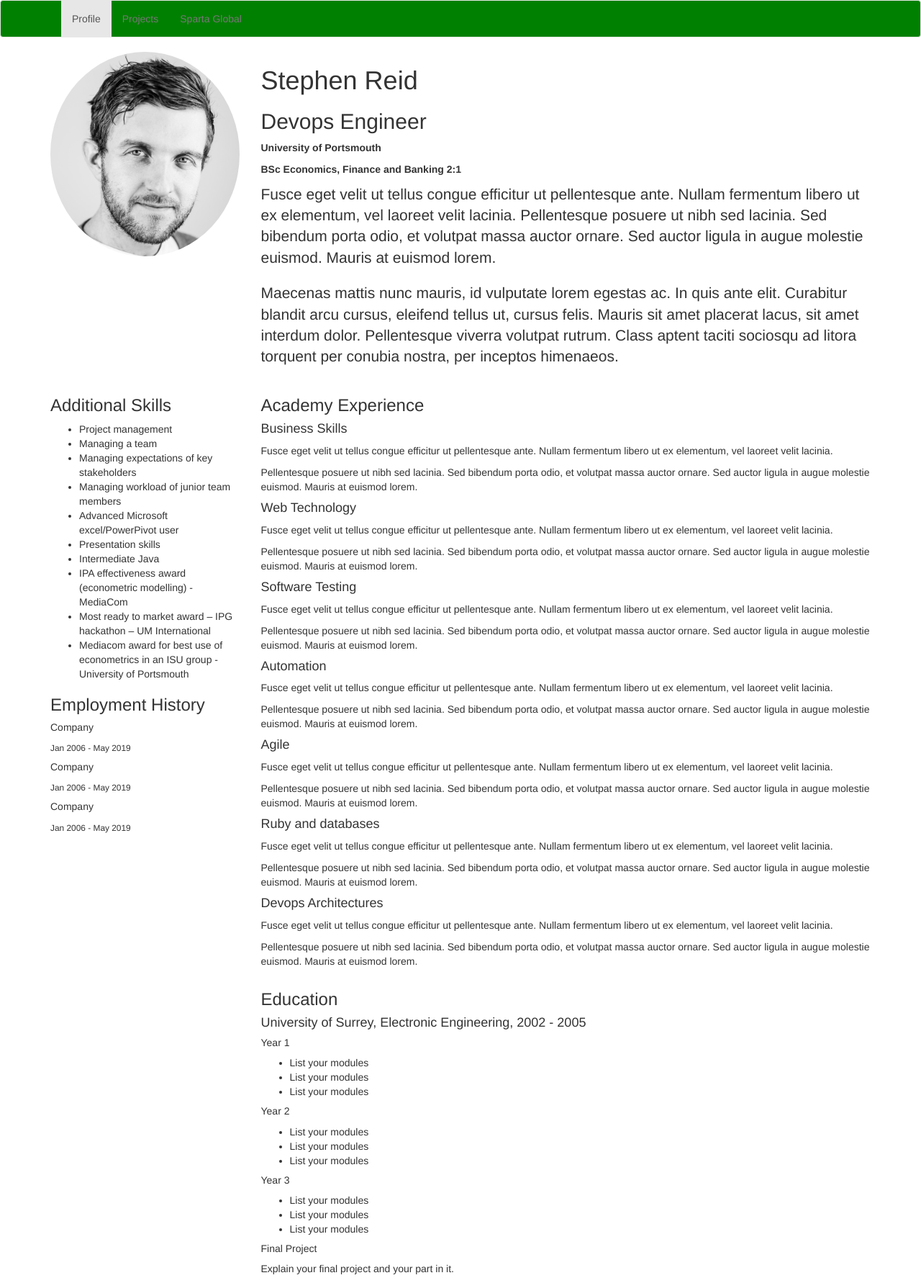
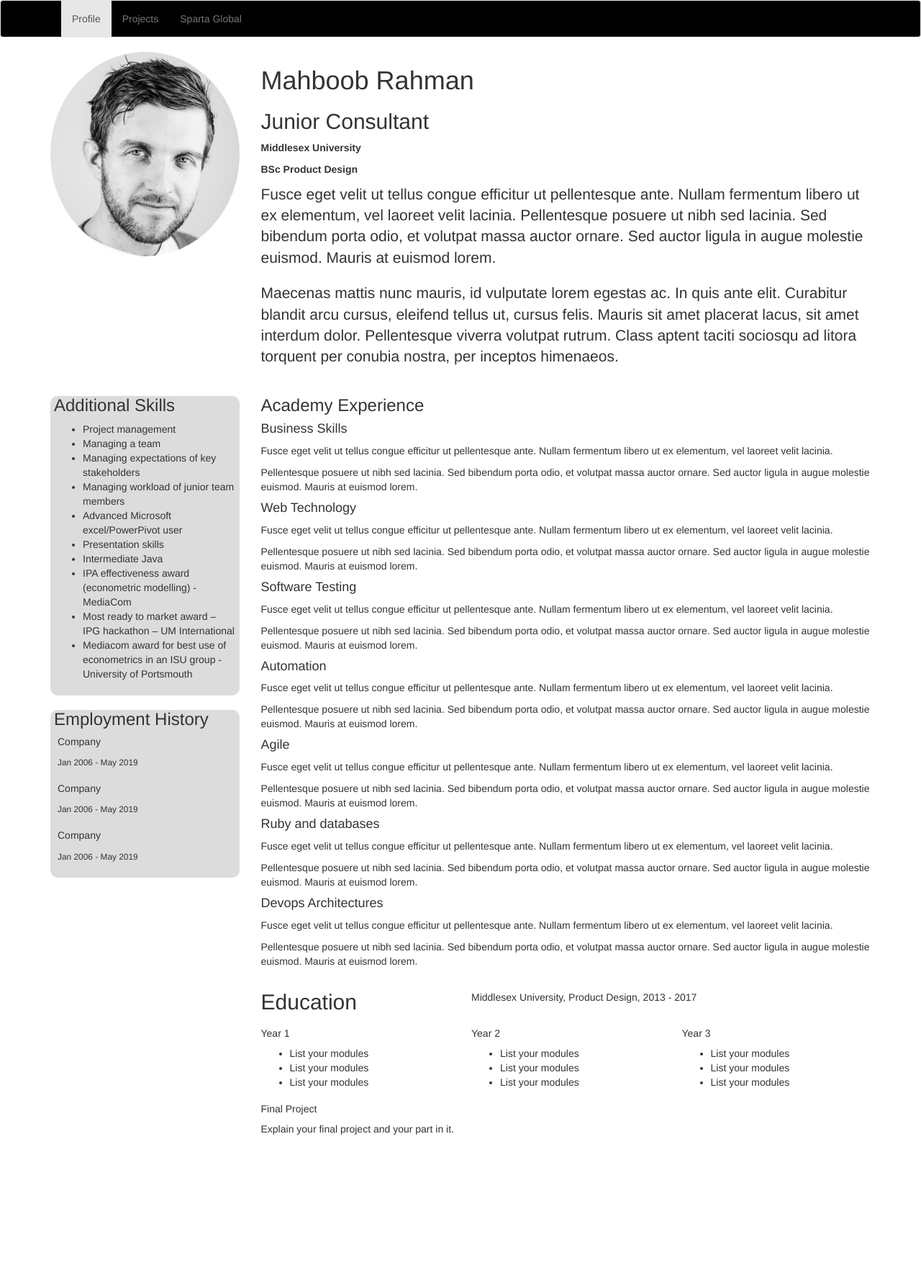
Before and after one commit to Mahboobr/sparta-global-portfolio, a PHP site: page /index.html in a window 1280 px wide. Shown: the whole page at 72% size. After the commit the page ends 1576 px from the top, so only its background shows below. Run offline with PHP 8.4, Linux system fonts and the light colour scheme; some libraries are stand-ins or nearby versions.

Commit message:
overwrote some bootstrap

```diff
--- a/css/style.css
+++ b/css/style.css
@@ -1,3 +1,17 @@
+.employment, .small-panel{
+  background-color: rgba(220,220,220,1);
+  border-radius: 10px;
+  padding-top: : 1px;
+  padding-bottom: 10px;
+  padding-left: 5px;
+  padding-right: 5px;
+}
 nav.navbar-default {
-  background: green;
+  background: black;
 }
+
+@media screen and (max-width: 768px) {
+  #headshot {
+    width: 50%;
+  }
+}
--- a/index.html
+++ b/index.html
@@ -1,7 +1,7 @@
 <!DOCTYPE html>
 <html lang="en">
 <head>
-  <title>Stephen Reid</title>
+  <title>Mahboob Rahman</title>
   <meta name="viewport" content="width=device-width, initial-scale=1.0, maximum-scale=1.0, user-scalable=no">
   <script
     src="https://code.jquery.com/jquery-3.2.1.slim.min.js"
@@ -46,17 +46,17 @@
     <div class="row" id="hero">
       <div class="col-sm-3" id="bio">
           <div id="headshot">
-            <img src="images/headshot.jpg" class="img-circle img-responsive">
+            <img src="images/headshot.jpg" class="img-circle img-responsive">  <!-- Need picture of myself-->
           </div>
       </div>
 
       <div class="col-sm-9">
-          <h1>Stephen Reid</h1>
-          <h2>Devops Engineer</h2>
+          <h1>Mahboob Rahman</h1>
+          <h2>Junior Consultant</h2>
 
           <div class="university">
-            <p><b>University of Portsmouth</b></p>
-            <p><b>BSc Economics, Finance and Banking 2:1</b></p>
+            <p><b>Middlesex University</b></p>
+            <p><b>BSc Product Design</b></p>
           </div>
 
           <div class="bio">
@@ -139,34 +139,55 @@
     </div>
 
     <div class="row">
-      <div class="col-sm-3">
+      <div class="col-md-3">
 
       </div>
-      <div class="col-sm-9">
-          <h3>Education</h3>
+      <div class="col-md-3">
+          <h2>Education</h2>
+      </div>
+      <div class="col-md-6">
+        <br>
+        <p>Middlesex University, Product Design, 2013 - 2017 </p>
+      </div>
 
-          <h4>University of Surrey, Electronic Engineering, 2002 - 2005 </h4>
+    </div>
+
+      <div class="row">
+        <div class="col-md-3">
+
+        </div>
+        <div class="col-md-3">
           <h5>Year 1</h5>
             <ul>
               <li>List your modules</li>
               <li>List your modules</li>
               <li>List your modules</li>
             </ul>
-
+        </div>
+        <div class="col-md-3">
           <h5>Year 2</h5>
           <ul>
             <li>List your modules</li>
             <li>List your modules</li>
             <li>List your modules</li>
           </ul>
+        </div>
 
+        <div class="col-md-3">
             <h5>Year 3</h5>
             <ul>
               <li>List your modules</li>
               <li>List your modules</li>
               <li>List your modules</li>
             </ul>
+        </div>
+      </div>
 
+      <div class="row">
+        <div class="col-md-3">
+
+        </div>
+        <div class="col-md-6">
           <h5>Final Project</h5>
           <p>Explain your final project and your part in it.</p>
         </div>
```
Lines whose indentation alone changed are shown as unchanged.
